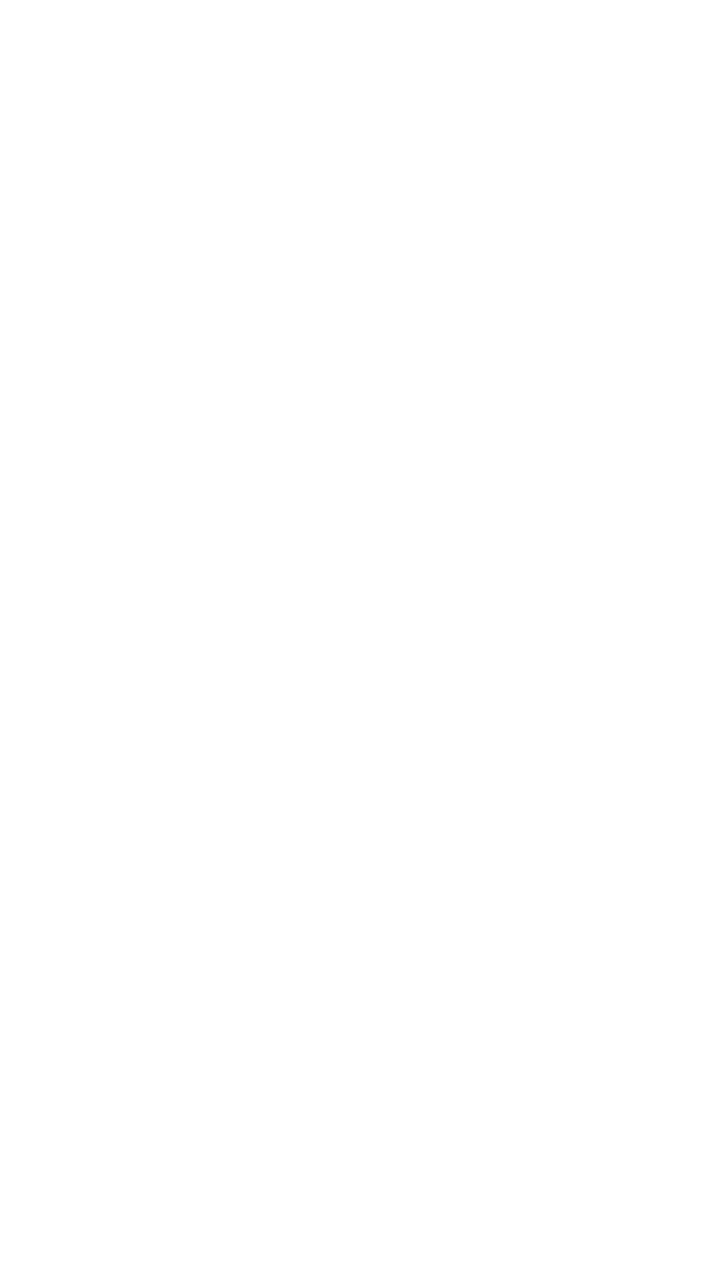
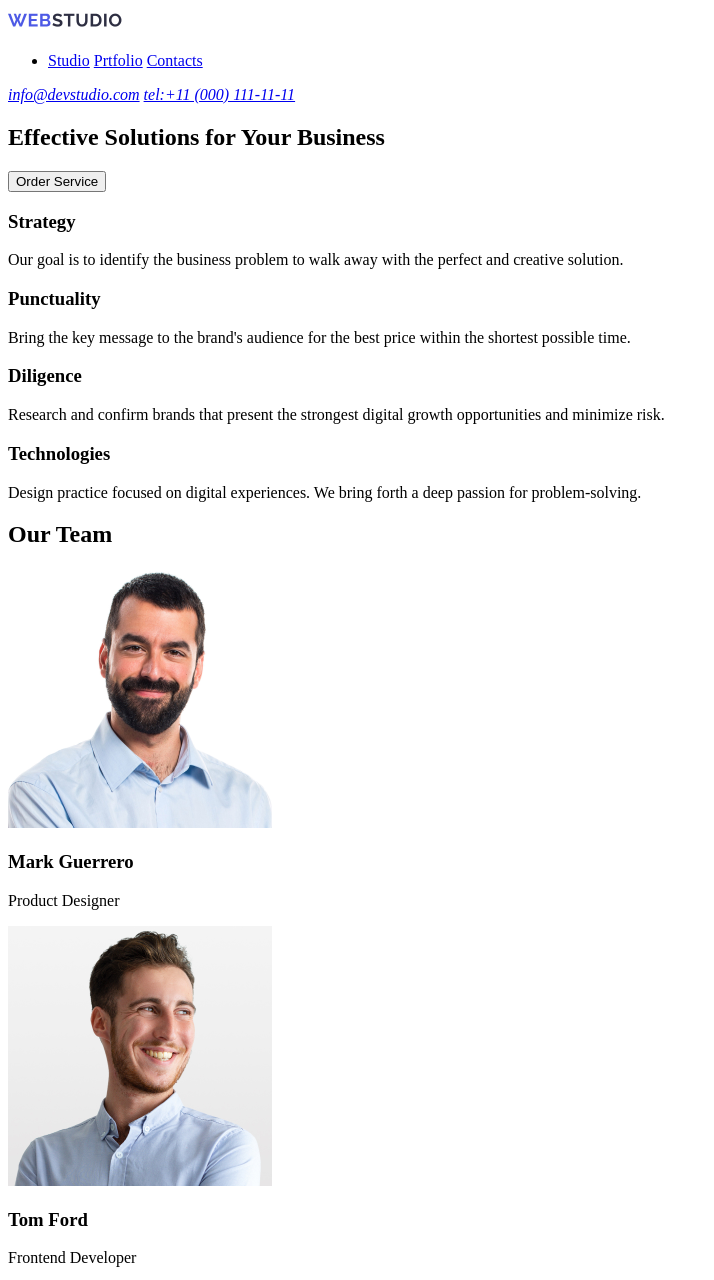
Before and after one commit to Volodymyr-Vozniuk/goit-markup-hw-01, a plain HTML site: page index.html in a window 1280 px wide. Shown: the top 1280 px of the page, without its empty margins (0-714 px from the left). Before the commit the page ends 800 px from the top, so only its background shows below. Drawn offline with Linux system fonts and the light colour scheme.

Commit message:
homework1

```diff
--- a/index.html
+++ b/index.html
@@ -3,7 +3,128 @@
   <head>
     <meta charset="UTF-8" />
     <meta name="viewport" content="width=device-width, initial-scale=1.0" />
-    <title>Document</title>
+    <title>Websudio</title>
   </head>
-  <body></body>
+  <body>
+    <header>
+      <a href="">
+        <img src="./images/Logo.jpg" alt="Logo" width="115" height="24" />
+      </a>
+      <nav>
+        <ul>
+          <li>
+            <a href="#Studio">Studio</a>
+            <a href="#Prtfolio">Prtfolio</a>
+            <a href="#Contacts">Contacts</a>
+          </li>
+        </ul>
+      </nav>
+      <address>
+        <a href="mailto:info@devstudio.com">info@devstudio.com</a>
+        <a href="tel:+11 (000) 111-11-11">tel:+11 (000) 111-11-11</a>
+      </address>
+    </header>
+
+    <main>
+      <section>
+        <div>
+          <h1>Effective Solutions for Your Business</h1>
+          <button type="button">Order Service</button>
+        </div>
+      </section>
+      <section>
+        <div>
+          <h3>Strategy</h3>
+          <p>
+            Our goal is to identify the business problem to walk away with the
+            perfect and creative solution.
+          </p>
+        </div>
+        <div>
+          <h3>Punctuality</h3>
+          <p>
+            Bring the key message to the brand's audience for the best price
+            within the shortest possible time.
+          </p>
+        </div>
+        <div>
+          <h3>Diligence</h3>
+          <p>
+            Research and confirm brands that present the strongest digital
+            growth opportunities and minimize risk.
+          </p>
+        </div>
+        <div>
+          <h3>Technologies</h3>
+          <p>
+            Design practice focused on digital experiences. We bring forth a
+            deep passion for problem-solving.
+          </p>
+        </div>
+      </section>
+
+      <section>
+        <div>
+          <h2>Our Team</h2>
+          <div>
+            <img
+              src="./images/mark.jpg"
+              alt="photo-mark"
+              width="264"
+              height="260"
+            />
+            <h3>Mark Guerrero</h3>
+            <p>Product Designer</p>
+          </div>
+          <div>
+            <img
+              src="./images/tom.jpg"
+              alt="photo-tom"
+              width="264"
+              height="260"
+            />
+            <h3>Tom Ford</h3>
+            <p>Frontend Developer</p>
+          </div>
+          <div>
+            <img
+              src="./images/camila.jpg"
+              alt="photo-camila"
+              width="264"
+              height="260"
+            />
+            <h3>Camila Garcia</h3>
+            <p>Marketing</p>
+          </div>
+          <div>
+            <img
+              src="./images/daniel.jpg"
+              alt="pphoto-daniel"
+              width="264"
+              height="260"
+            />
+            <h3>Daniel Wilson</h3>
+            <p>UI Designer</p>
+          </div>
+        </div>
+      </section>
+    </main>
+
+    <footer>
+      <section>
+        <div>
+          <img
+            src="./images/Logo.jpg"
+            alt="logo-down"
+            width="115"
+            height="24"
+          />
+          <p>
+            Increase the flow of customers and sales for your business with
+            digital marketing & growth solutions.
+          </p>
+        </div>
+      </section>
+    </footer>
+  </body>
 </html>
```
Also changed, not shown: images/Dark-bg.jpg (added), images/Logo.jpg (added), images/camila.jpg (added), images/daniel.jpg (added), images/mark.jpg (added), images/tom.jpg (added).
